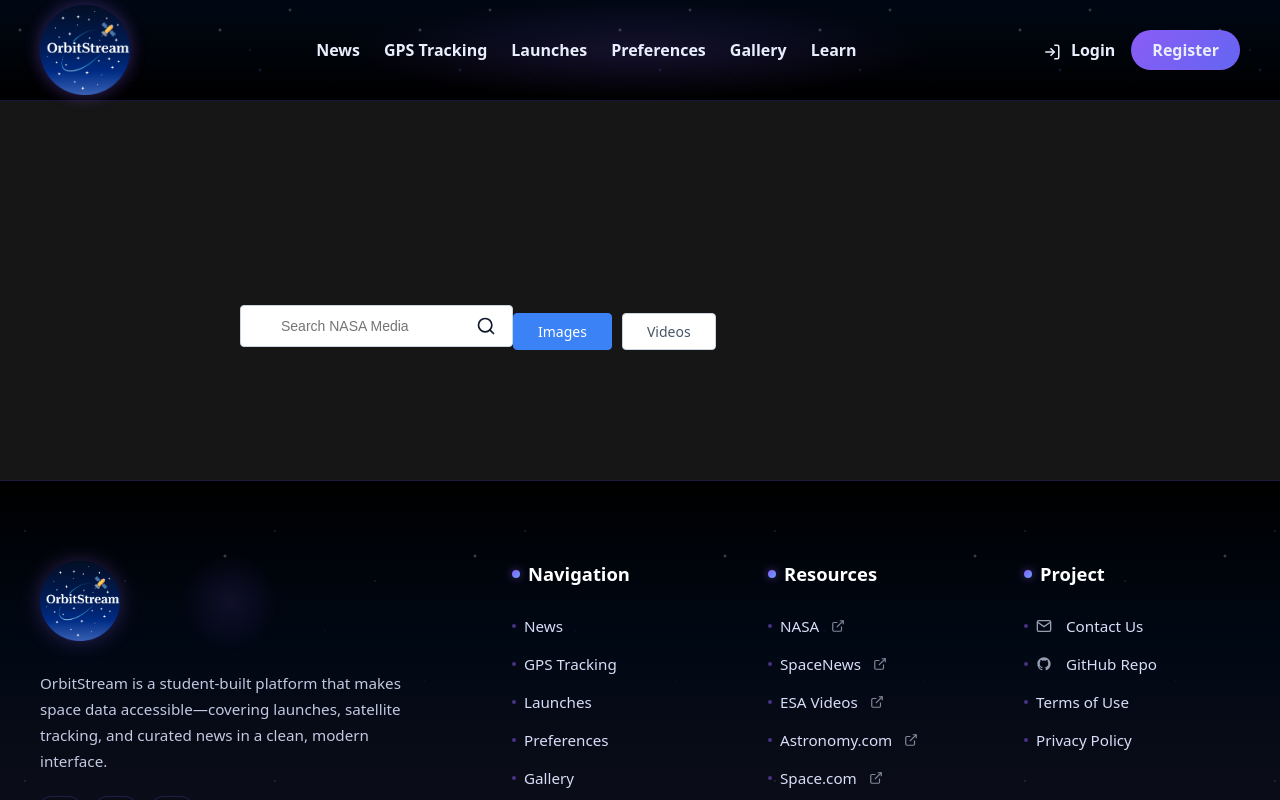
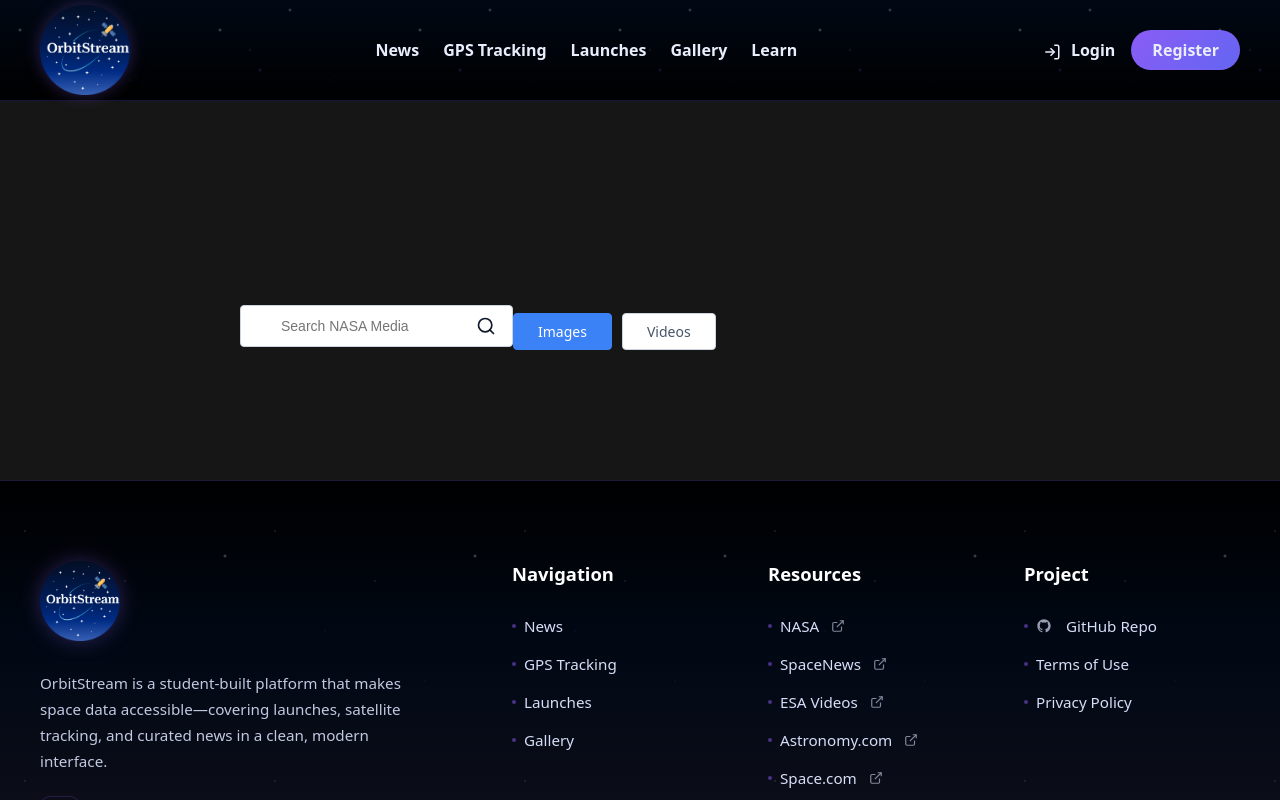
Before and after one commit to UCCS-CS4300-5300/Team-2-Fall-2025-Sec-1, a Django app: page /gallery/ in a window 1280 px wide. Run offline with Django 5.2, Linux system fonts and the light colour scheme.

Commit message:
Removed preferences from nav

```diff
--- a/orbitstream/home/static/home/styles.css
+++ b/orbitstream/home/static/home/styles.css
@@ -359,14 +359,7 @@ html, body {
 }
 
 .header-glow {
-  position: absolute;
-  top: 0;
-  left: 50%;
-  transform: translateX(-50%);
-  width: 600px;
-  height: 100px;
-  background: radial-gradient(ellipse, rgba(139, 92, 246, 0.15), transparent 70%);
-  pointer-events: none;
+  display: none; /* Removed purple glow effect on desktop */
 }
 
 /* Navigation Container */
@@ -394,17 +387,7 @@ html, body {
 }
 
 .logo-glow {
-  position: absolute;
-  top: 50%;
-  left: 50%;
-  transform: translate(-50%, -50%);
-  width: 120px;
-  height: 120px;
-  background: radial-gradient(circle, rgba(139, 92, 246, 0.3), transparent 70%);
-  opacity: 0;
-  transition: opacity 0.3s ease;
-  pointer-events: none;
-  animation: pulse 2s ease-in-out infinite;
+  display: none; /* Removed purple pulsing circle from logo */
 }
 
 @keyframes pulse {
--- a/orbitstream/home/templates/partials/footer.html
+++ b/orbitstream/home/templates/partials/footer.html
@@ -9,7 +9,6 @@
       <!-- Brand / About -->
       <section class="footer__col footer__brand">
         <a class="brand" href="{% url 'index' %}" aria-label="Home">
-          <div class="footer-logo-glow"></div>
           <img src="{% static 'home/assets/Orbitstream logo.png' %}" alt="OrbitStream" class="brand__logo">
         </a>
         <p class="footer__about">
@@ -17,19 +16,9 @@
           launches, satellite tracking, and curated news in a clean, modern interface.
         </p>
         <div class="footer__social">
-          <a href="#" class="social-link" aria-label="Twitter">
-            <svg width="20" height="20" viewBox="0 0 24 24" fill="currentColor">
-              <path d="M23 3a10.9 10.9 0 0 1-3.14 1.53 4.48 4.48 0 0 0-7.86 3v1A10.66 10.66 0 0 1 3 4s-4 9 5 13a11.64 11.64 0 0 1-7 2c9 5 20 0 20-11.5a4.5 4.5 0 0 0-.08-.83A7.72 7.72 0 0 0 23 3z"></path>
-            </svg>
-          </a>
-          <a href="#" class="social-link" aria-label="GitHub">
+          <a href="https://github.com/UCCS-CS4300-5300/Team-2-Fall-2025-Sec-1" target="_blank" rel="noopener noreferrer" class="social-link" aria-label="GitHub">
             <svg width="20" height="20" viewBox="0 0 24 24" fill="currentColor">
               <path d="M12 2C6.477 2 2 6.477 2 12c0 4.42 2.865 8.17 6.839 9.49.5.092.682-.217.682-.482 0-.237-.008-.866-.013-1.7-2.782.603-3.369-1.34-3.369-1.34-.454-1.156-1.11-1.464-1.11-1.464-.908-.62.069-.608.069-.608 1.003.07 1.531 1.03 1.531 1.03.892 1.529 2.341 1.087 2.91.832.092-.647.35-1.088.636-1.338-2.22-.253-4.555-1.11-4.555-4.943 0-1.091.39-1.984 1.029-2.683-.103-.253-.446-1.27.098-2.647 0 0 .84-.269 2.75 1.025A9.578 9.578 0 0112 6.836c.85.004 1.705.114 2.504.336 1.909-1.294 2.747-1.025 2.747-1.025.546 1.377.203 2.394.1 2.647.64.699 1.028 1.592 1.028 2.683 0 3.842-2.339 4.687-4.566 4.935.359.309.678.919.678 1.852 0 1.336-.012 2.415-.012 2.743 0 .267.18.578.688.48C19.138 20.167 22 16.418 22 12c0-5.523-4.477-10-10-10z"></path>
-            </svg>
-          </a>
-          <a href="#" class="social-link" aria-label="Discord">
-            <svg width="20" height="20" viewBox="0 0 24 24" fill="currentColor">
-              <path d="M20.317 4.37a19.791 19.791 0 0 0-4.885-1.515.074.074 0 0 0-.079.037c-.21.375-.444.864-.608 1.25a18.27 18.27 0 0 0-5.487 0 12.64 12.64 0 0 0-.617-1.25.077.077 0 0 0-.079-.037A19.736 19.736 0 0 0 3.677 4.37a.07.07 0 0 0-.032.027C.533 9.046-.32 13.58.099 18.057a.082.082 0 0 0 .031.057 19.9 19.9 0 0 0 5.993 3.03.078.078 0 0 0 .084-.028c.462-.63.874-1.295 1.226-1.994a.076.076 0 0 0-.041-.106 13.107 13.107 0 0 1-1.872-.892.077.077 0 0 1-.008-.128 10.2 10.2 0 0 0 .372-.292.074.074 0 0 1 .077-.01c3.928 1.793 8.18 1.793 12.062 0a.074.074 0 0 1 .078.01c.12.098.246.198.373.292a.077.077 0 0 1-.006.127 12.299 12.299 0 0 1-1.873.892.077.077 0 0 0-.041.107c.36.698.772 1.362 1.225 1.993a.076.076 0 0 0 .084.028 19.839 19.839 0 0 0 6.002-3.03.077.077 0 0 0 .032-.054c.5-5.177-.838-9.674-3.549-13.66a.061.061 0 0 0-.031-.03zM8.02 15.33c-1.183 0-2.157-1.085-2.157-2.419 0-1.333.956-2.419 2.157-2.419 1.21 0 2.176 1.096 2.157 2.42 0 1.333-.956 2.418-2.157 2.418zm7.975 0c-1.183 0-2.157-1.085-2.157-2.419 0-1.333.955-2.419 2.157-2.419 1.21 0 2.176 1.096 2.157 2.42 0 1.333-.946 2.418-2.157 2.418z"></path>
             </svg>
           </a>
         </div>
@@ -38,14 +27,12 @@
       <!-- Site Navigation -->
       <section class="footer__col">
         <h3 class="footer__title">
-          <span class="title-orb"></span>
           Navigation
         </h3>
         <ul class="footer__links">
           <li><a href="{% url 'space_news:nasa_news' %}" class="footer-link"><span class="link-dot"></span>News</a></li>
           <li><a href="#" class="footer-link"><span class="link-dot"></span>GPS Tracking</a></li>
           <li><a href="#" class="footer-link"><span class="link-dot"></span>Launches</a></li>
-          <li><a href="#" class="footer-link"><span class="link-dot"></span>Preferences</a></li>
           <li><a href="{% url 'space_imagery:gallery' %}" class="footer-link"><span class="link-dot"></span>Gallery</a></li>
         </ul>
       </section>
@@ -53,7 +40,6 @@
       <!-- External Resources -->
       <section class="footer__col">
         <h3 class="footer__title">
-          <span class="title-orb"></span>
           Resources
         </h3>
         <ul class="footer__links">
@@ -103,19 +89,10 @@
       <!-- Contact / Repo / Policies -->
       <section class="footer__col">
         <h3 class="footer__title">
-          <span class="title-orb"></span>
           Project
         </h3>
         <ul class="footer__links">
-          <li><a href="mailto:orbitstream.team@mail.com" aria-label="Email the OrbitStream team" class="footer-link">
-            <span class="link-dot"></span>
-            <svg class="inline-icon" width="16" height="16" viewBox="0 0 24 24" fill="none" stroke="currentColor" stroke-width="2">
-              <path d="M4 4h16c1.1 0 2 .9 2 2v12c0 1.1-.9 2-2 2H4c-1.1 0-2-.9-2-2V6c0-1.1.9-2 2-2z"></path>
-              <polyline points="22,6 12,13 2,6"></polyline>
-            </svg>
-            Contact Us
-          </a></li>
-          <li><a href="#" aria-label="GitHub repository" class="footer-link">
+          <li><a href="https://github.com/UCCS-CS4300-5300/Team-2-Fall-2025-Sec-1" target="_blank" rel="noopener noreferrer" aria-label="GitHub repository" class="footer-link">
             <span class="link-dot"></span>
             <svg class="inline-icon" width="16" height="16" viewBox="0 0 24 24" fill="currentColor">
               <path d="M12 2C6.477 2 2 6.477 2 12c0 4.42 2.865 8.17 6.839 9.49.5.092.682-.217.682-.482 0-.237-.008-.866-.013-1.7-2.782.603-3.369-1.34-3.369-1.34-.454-1.156-1.11-1.464-1.11-1.464-.908-.62.069-.608.069-.608 1.003.07 1.531 1.03 1.531 1.03.892 1.529 2.341 1.087 2.91.832.092-.647.35-1.088.636-1.338-2.22-.253-4.555-1.11-4.555-4.943 0-1.091.39-1.984 1.029-2.683-.103-.253-.446-1.27.098-2.647 0 0 .84-.269 2.75 1.025A9.578 9.578 0 0112 6.836c.85.004 1.705.114 2.504.336 1.909-1.294 2.747-1.025 2.747-1.025.546 1.377.203 2.394.1 2.647.64.699 1.028 1.592 1.028 2.683 0 3.842-2.339 4.687-4.566 4.935.359.309.678.919.678 1.852 0 1.336-.012 2.415-.012 2.743 0 .267.18.578.688.48C19.138 20.167 22 16.418 22 12c0-5.523-4.477-10-10-10z"></path>
--- a/orbitstream/home/templates/partials/header.html
+++ b/orbitstream/home/templates/partials/header.html
@@ -2,13 +2,11 @@
 <header class="site-header">
   <!-- Cosmic background effect -->
   <div class="header-stars"></div>
-  <div class="header-glow"></div>
 
   <nav class="nav container">
     <!-- Logo/Brand -->
     <div class="nav__left">
       <a class="brand" href="{% url 'index' %}">
-        <div class="logo-glow"></div>
         <img src="{% static 'home/assets/Orbitstream logo.png' %}" alt="OrbitStream" class="brand__logo">
       </a>
     </div>
@@ -18,10 +16,8 @@
       <li><a href="{% url 'space_news:nasa_news' %}" class="nav-link"><span>News</span></a></li>
       <li><a href="#" class="nav-link"><span>GPS Tracking</span></a></li>
       <li><a href="#" class="nav-link"><span>Launches</span></a></li>
-      <li><a href="#" class="nav-link"><span>Preferences</span></a></li>
-        <li><a href="{% url 'space_imagery:gallery' %}" class="nav-link"><span>Gallery</span></a></li>
-        <li><a href="{% url 'learn_page:learn_page' %}" class="nav-link">Learn</a></li>
-
+      <li><a href="{% url 'space_imagery:gallery' %}" class="nav-link"><span>Gallery</span></a></li>
+      <li><a href="{% url 'learn_page:learn_page' %}" class="nav-link">Learn</a></li>
     </ul>
 
     <!-- User Auth Links -->
@@ -77,7 +73,6 @@
 
     <!-- Hamburger Toggle Button -->
     <button class="nav-toggle" aria-label="Toggle navigation" aria-expanded="false">
-      <span class="toggle-glow"></span>
       <span class="hamburger">
         <span class="hamburger-line"></span>
         <span class="hamburger-line"></span>
@@ -111,9 +106,6 @@
         </a></li>
         <li><a href="#" class="mobile-link">
           <span class="link-orb"></span>Launches
-        </a></li>
-        <li><a href="#" class="mobile-link">
-          <span class="link-orb"></span>Preferences
         </a></li>
         <li><a href="{% url 'space_imagery:gallery' %}" class="mobile-link">
           <span class="link-orb"></span>Gallery
```
